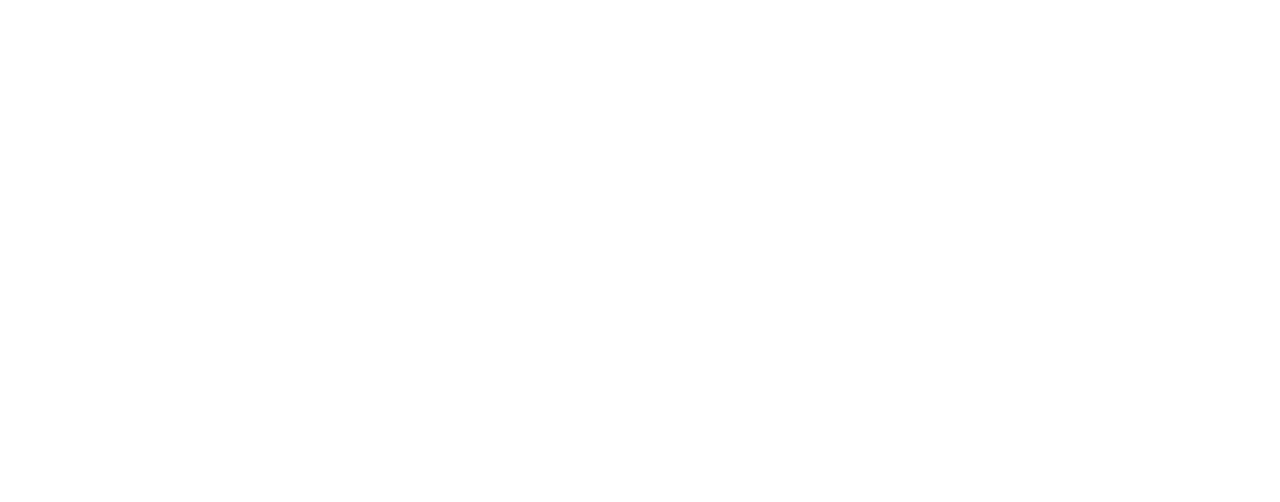
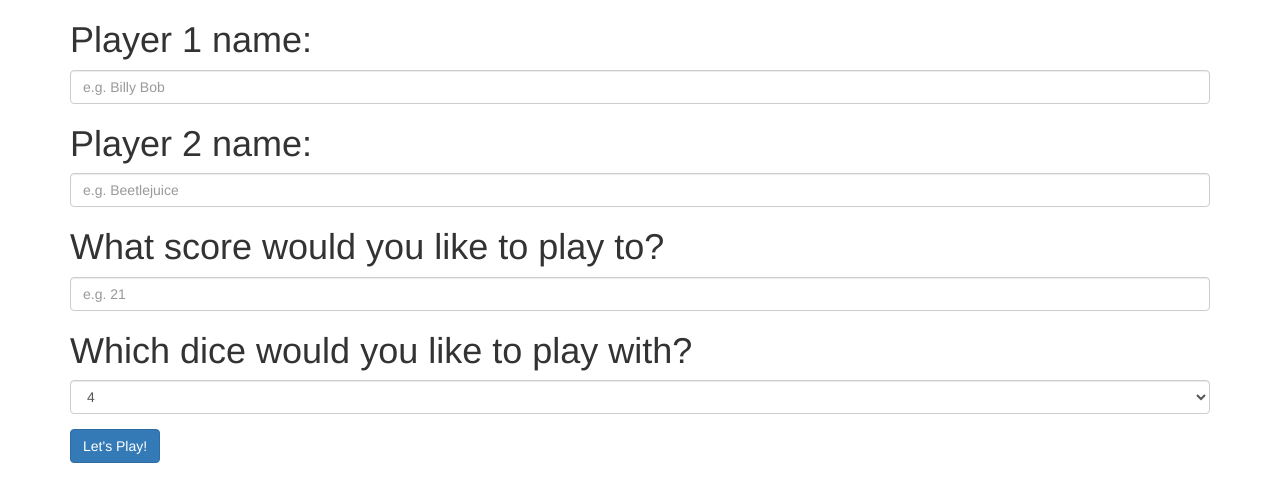
Before and after one commit to calvincushman/Miami-Dice, a plain HTML site: page index.html in a window 1280 px wide. Drawn offline with Linux system fonts and the light colour scheme.

Commit message:
add entry form

```diff
--- a/index.html
+++ b/index.html
@@ -8,6 +8,38 @@
     <title>Pig Dice</title>
   </head>
   <body>
+    <div class="container">
+      <!-- form page -->
+      <form id="entry" action="index.html" method="post">
+        <div class="form-group">
+          <h1>Player 1 name:</h1>
+          <input type="text" class="form-control" placeholder="e.g. Billy Bob">
+        </div>
+        <div class="form-group">
+          <h1>Player 2 name:</h1>
+          <input type="text" class="form-control" placeholder="e.g. Beetlejuice">
+        </div>
+        <div class="form-group">
+          <h1>What score would you like to play to?</h1>
+          <input type="numbers" class="form-control" placeholder="e.g. 21">
+        </div>
+        <div class="form-group">
+          <h1>Which dice would you like to play with?</h1>
+          <select class="form-control">
+            <option>4</option>
+            <option>6</option>
+            <option>8</option>
+            <option>10</option>
+            <option>12</option>
+            <option>20</option>
+          </select>
+        </div>
+        <button type="submit" class="btn btn-primary">Let's Play!</button>
+      </form>
 
+      <!-- scoreboard -->
+
+      <!-- game -->
+    </div>
   </body>
 </html>
```
